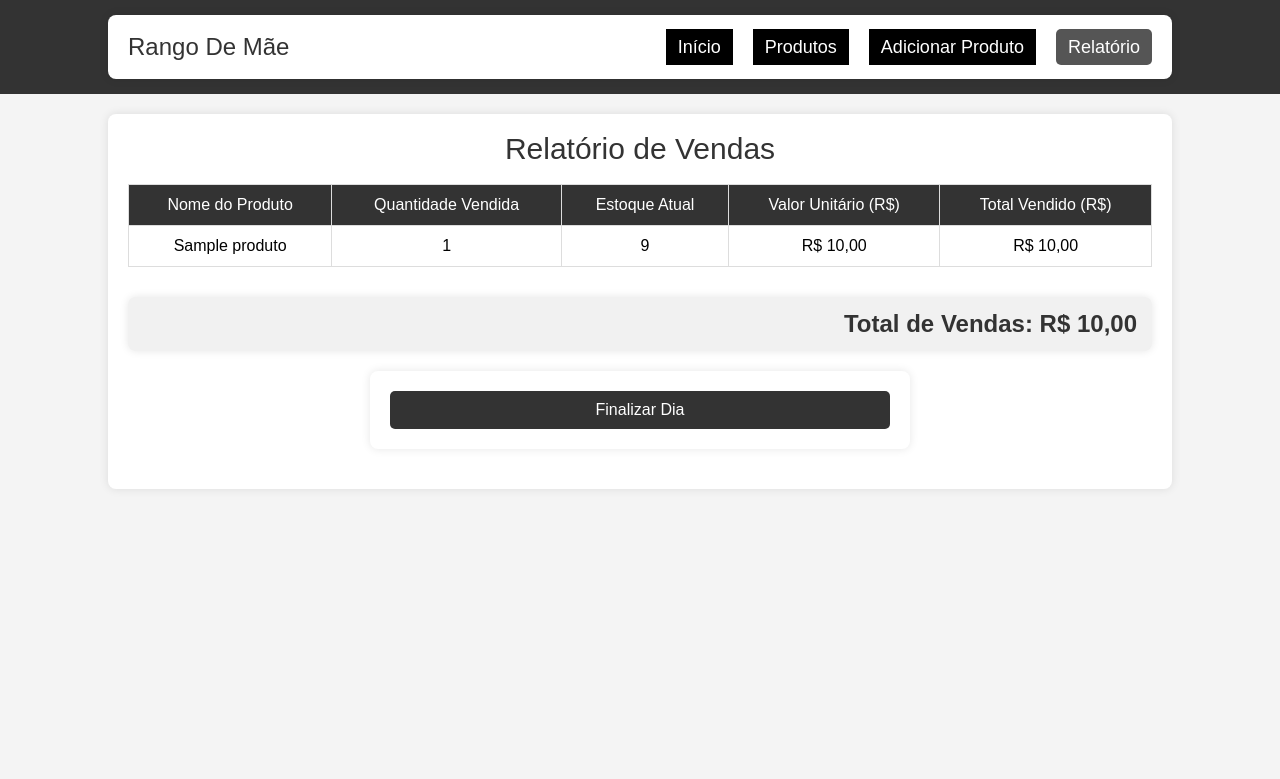
After one commit to Thiago-Pininga/AppRestaurante, a PHP site: page /relatorio.php in a window 1280 px wide. The commit adds this page. Shown: the top 779 px of the page. Run offline with PHP 8.4, Linux system fonts and the light colour scheme; tables that the repository leaves empty hold one stand-in row (values such as "Sample post").

Commit message:
Finalização dia 20/02

```diff
--- a/conexao.php
+++ b/conexao.php
@@ -1,8 +1,8 @@
 <?php
 
-$hostname = 'sql309.infinityfree.com';
-$usuario = 'if0_38361506';
-$senha = 'gsrSTDRILEHQaE';
+$hostname = 'localhost';
+$usuario = 'root';
+$senha = '';
 $database = 'restaurante';
 
 $mysqli = new mysqli($hostname, $usuario, $senha, $database);
@@ -12,3 +12,18 @@ if ($mysqli -> connect_errno) {
     echo 'Falha ao conectar: ('.$mysqli->connect_errno . ') ' . $mysqli -> connect_errno;
 }
 ?>
+
+<?php
+
+// $hostname = 'sql309.infinityfree.com';
+// $usuario = 'if0_38361506';
+// $senha = 'gsrSTDRILEHQaE';
+// $database = 'restaurante';
+
+// $mysqli = new mysqli($hostname, $usuario, $senha, $database);
+
+// //verifica se houver erro
+// if ($mysqli -> connect_errno) {
+//     echo 'Falha ao conectar: ('.$mysqli->connect_errno . ') ' . $mysqli -> connect_errno;
+// }
+?>
--- a/css/reset.css
+++ b/css/reset.css
@@ -47,7 +47,6 @@ table {
 	border-collapse: collapse;
 	border-spacing: 0;
 }
-
 /* Estilização do formulário */
 form {
     display: flex;
@@ -99,3 +98,53 @@ form button:hover {
 .mensagem.erro {
     color: red;
 }
+
+/* Estilo para a página de Relatório */
+h1 {
+    text-align: center;
+    color: #333;
+}
+
+/* Estilização da Tabela */
+table {
+    width: 100%;
+    border-collapse: collapse;
+    margin-top: 20px;
+}
+
+th, td {
+    border: 1px solid #ddd;
+    padding: 10px;
+    text-align: center;
+}
+
+th {
+    background-color: #333;
+    color: white;
+}
+
+tr:nth-child(even) {
+    background-color: #f9f9f9;
+}
+
+/* Estilo para o Total */
+.total {
+    margin-top: 30px; /* Aumentando o espaçamento para dar mais destaque */
+    text-align: right; /* Alinhando à direita */
+    font-size: 1.5rem; /* Aumentando o tamanho da fonte */
+    font-weight: bold;
+    color: #333;
+    background-color: #f1f1f1; /* Adicionando um fundo suave */
+    padding: 15px; /* Dando mais espaço ao redor do total */
+    border-radius: 8px; /* Adicionando borda arredondada */
+    box-shadow: 0px 0px 8px rgba(0, 0, 0, 0.1); /* Adicionando sombra para destacar */
+}
+
+/* Opcional: Estilo para garantir que o total se ajuste bem em dispositivos móveis */
+@media (max-width: 768px) {
+    .total {
+        font-size: 1.2rem; /* Ajuste no tamanho da fonte para telas pequenas */
+        text-align: center; /* Alinhando o total ao centro em dispositivos móveis */
+        padding: 12px;
+    }
+}
--- a/css/style.css
+++ b/css/style.css
@@ -17,6 +17,15 @@ body {
 
 h1 {
     text-align: center;
+    font-size: 30px;
+    color: #333;
+}
+
+h2{
+    text-align: center;
+    font-size: larger;
+    font-weight: bold;
+    padding: 3rem 0;
     color: #333;
 }
 
--- a/header.php
+++ b/header.php
@@ -6,12 +6,13 @@ if (!isset($pagina)) {
 
 <header>
     <div class="container">
-        <h1>App Restaurante</h1>
+        <h1>Rango De Mãe</h1>
         <nav>
             <ul>
                 <li><a href="index.php" class="<?= ($pagina == 'Início') ? 'active' : '' ?>">Início</a></li>
                 <li><a href="produtos.php" class="<?= ($pagina == 'Produtos') ? 'active' : '' ?>">Produtos</a></li>
                 <li><a href="adicionar.php" class="<?= ($pagina == 'Adicionar') ? 'active' : '' ?>">Adicionar Produto</a></li>
+                <li><a href="relatorio.php" class="<?= ($pagina == 'Relatório') ? 'active' : '' ?>">Relatório</a></li> <!-- Nova página Relatório -->
             </ul>
         </nav>
     </div>
--- /dev/null
+++ b/relatorio.php
@@ -0,0 +1,75 @@
+<?php
+include 'conexao.php';
+
+$pagina = 'Relatório'; // Define qual página está ativa
+include 'header.php';
+
+// Consulta SQL para pegar os produtos ordenados pela quantidade vendida de forma decrescente
+$sql = "SELECT nome, quantidade_inicial, vendidos, valor FROM produtos ORDER BY vendidos DESC";
+$result = $mysqli->query($sql);
+
+// Inicializa a variável para armazenar o valor total das vendas
+$total = 0;
+?>
+
+<!DOCTYPE html>
+<html lang="pt-BR">
+<head>
+  <meta charset="UTF-8">
+  <meta name="viewport" content="width=device-width, initial-scale=1.0">
+  <title>Relatório de Vendas</title>
+  <link rel="stylesheet" href="css/reset.css">
+  <link rel="stylesheet" href="css/style.css">
+</head>
+<body>
+
+  <div class="container">
+    <h1>Relatório de Vendas</h1>
+
+    <?php if(isset($_GET['finalizado']) && $_GET['finalizado'] == 1): ?>
+      <p class="mensagem">Dia finalizado com sucesso!</p>
+    <?php endif; ?>
+
+    <table>
+      <thead>
+        <tr>
+          <th>Nome do Produto</th>
+          <th>Quantidade Vendida</th>
+          <th>Estoque Atual</th>
+          <th>Valor Unitário (R$)</th>
+          <th>Total Vendido (R$)</th>
+        </tr>
+      </thead>
+      <tbody>
+        <?php while ($produto = $result->fetch_assoc()) : ?>
+          <?php
+            // Calcula o total vendido do produto (quantidade vendida * valor unitário)
+            $totalVendido = $produto['vendidos'] * $produto['valor'];
+            $total += $totalVendido;
+            // Calcula o estoque atual (quantidade_inicial - vendidos)
+            $estoqueAtual = $produto['quantidade_inicial'] - $produto['vendidos'];
+          ?>
+          <tr>
+            <td><?= htmlspecialchars($produto['nome']) ?></td>
+            <td><?= $produto['vendidos'] ?></td>
+            <td><?= $estoqueAtual ?></td>
+            <td>R$ <?= number_format($produto['valor'], 2, ',', '.') ?></td>
+            <td>R$ <?= number_format($totalVendido, 2, ',', '.') ?></td>
+          </tr>
+        <?php endwhile; ?>
+      </tbody>
+    </table>
+
+    <div class="total">
+      <h3>Total de Vendas: R$ <?= number_format($total, 2, ',', '.') ?></h3>
+    </div>
+
+    <!-- Botão Finalizar Dia com confirmação -->
+    <form action="finalizar_dia.php" method="post" onsubmit="return confirm('Tem certeza que deseja finalizar o dia? Essa ação subtrairá o vendido do estoque inicial e zerará o campo vendido.');">
+      <button type="submit">Finalizar Dia</button>
+    </form>
+
+  </div>
+
+</body>
+</html>
--- a/produtos (1).sql
+++ b/restaurante.sql
@@ -3,7 +3,7 @@
 -- https://www.phpmyadmin.net/
 --
 -- Host: 127.0.0.1
--- Tempo de geração: 20/02/2025 às 19:44
+-- Tempo de geração: 20/02/2025 às 20:37
 -- Versão do servidor: 10.4.32-MariaDB
 -- Versão do PHP: 8.2.12
 
@@ -61,5 +61,3 @@ COMMIT;
 /*!40101 SET CHARACTER_SET_CLIENT=@OLD_CHARACTER_SET_CLIENT */;
 /*!40101 SET CHARACTER_SET_RESULTS=@OLD_CHARACTER_SET_RESULTS */;
 /*!40101 SET COLLATION_CONNECTION=@OLD_COLLATION_CONNECTION */;
-
-ALTER TABLE produtos AUTO_INCREMENT = 1;
```
Also changed, not shown: finalizar_dia.php (added, +15 -0 lines), produtos.php (+43 -2 lines).
